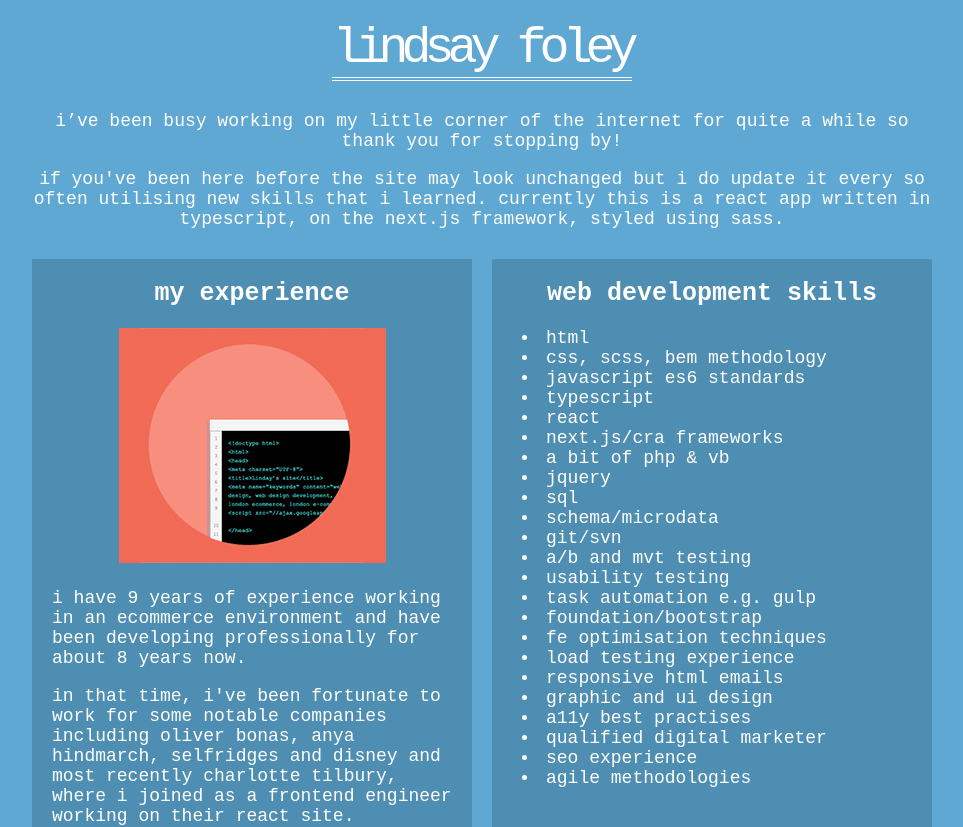
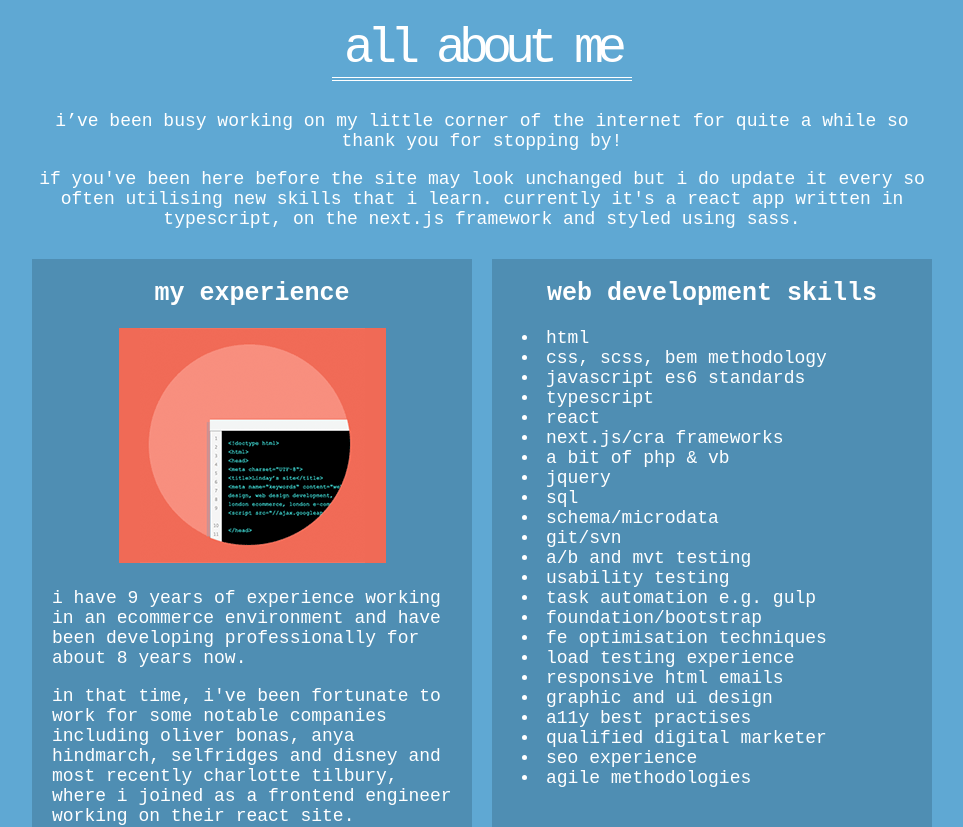
Before and after one commit to lindsayfoley/lindsayfoley, a Next.js app: page /about in a window 1280 px wide. Shown: the top 827 px of the page, without its empty margins (158-1121 px from the left). Built offline with nearby package versions, Linux system fonts and the light colour scheme; some icons are missing; a web font is replaced by a local one.

Commit message:
h1s updated and small tweaks to styling on smaller screens

```diff
--- a/components/Header.tsx
+++ /dev/null
@@ -1,10 +0,0 @@
-import React from "react";
-
-const Header: React.FunctionComponent = () =>
-  <header>
-    <h1 itemProp="name">
-      <a href="/">Lindsay Foley</a>
-    </h1>
-  </header>
-
-export default Header;
--- a/components/Layout.tsx
+++ b/components/Layout.tsx
@@ -1,7 +1,6 @@
 import React from 'react';
 import Head from "next/head";
 import MetaKeywords from './MetaKeywords';
-import Header from "./Header";
 import Footer from "./Footer";
 import "../public/styles/_layout.scss";
 
@@ -26,7 +25,6 @@ const Layout: React.FunctionComponent<ILayoutProps> = ({ children }) => {
         <link rel="stylesheet" href="https://use.typekit.net/ohe1rsj.css" />
         <link rel="stylesheet" href="https://use.fontawesome.com/releases/v5.8.1/css/all.css" integrity="sha384-50oBUHEmvpQ+1lW4y57PTFmhCaXp0ML5d60M1M7uH2+nqUivzIebhndOJK28anvf" crossOrigin="anonymous" />
       </Head>
-      <Header />
       {children}
       <Footer />
     </>
--- a/pages/about.tsx
+++ b/pages/about.tsx
@@ -12,11 +12,16 @@ const About: React.FunctionComponent = () => {
         <title>About Lindsay Foley, A Web Developer Based In London</title>
         <meta name="description" content="A Front End Web Developer from London with years of development experience. Find out more about my skills in HTML, CSS, JavaScript, UX and Web Optimisation." />
       </Head>
+      <header>
+        <h1 itemProp="name">
+          <a href="/">All About Me</a>
+        </h1>
+      </header>
       <main>
         <p>I’ve been busy working on my little corner of the internet for quite a while so thank you for stopping by!</p>
         <p>If you've been here before the site may look unchanged but I do update it every so often
-        utilising new skills that I learned. Currently this is a React app written in Typescript,
-        on the Next.js framework, styled using SASS.</p>
+        utilising new skills that I learn. Currently it's a React app written in Typescript,
+        on the Next.js framework and styled using SASS.</p>
         <section id="skills">
           <div>
             <h3>My experience</h3>
--- a/pages/index.tsx
+++ b/pages/index.tsx
@@ -11,6 +11,11 @@ const Home: React.FunctionComponent = () =>
       <title>I'm Lindsay Foley, A Front End Web Developer Based In London</title>
       <meta name="description" content="A Web Developer with many years of experience, specialising in front end development with a focus on design, UX, HTML, SCSS, Javascript and web optimisation." />
     </Head>
+    <header>
+      <h1 itemProp="name">
+        <a href="/">Lindsay Foley</a>
+      </h1>
+    </header>
     <section id="home">
       <Intro />
       <Nav buttons={[
--- a/pages/portfolio.tsx
+++ b/pages/portfolio.tsx
@@ -40,6 +40,11 @@ class Portfolio extends React.PureComponent<IPortfolioState> {
           <title>View My Web Development Portfolio and Past Projects</title>
           <meta name="description" content="Lindsay Foley is a web developer in London, have a look at some completed projects here." />
         </Head>
+        <header>
+          <h1 itemProp="name">
+            <a href="/">My Portfolio</a>
+          </h1>
+        </header>
         <main>
           <section className="companies">
             {workExperience.map(job => (
--- a/public/styles/Button.scss
+++ b/public/styles/Button.scss
@@ -12,10 +12,6 @@ button {
   transition: all 0.3s ease 0s;
   margin: 0 auto;
 
-  @include smallScreen {
-    margin-bottom: 15px;
-  }
-
   &:hover {
     background: $light-color;
     color: $primary-colour;
--- a/public/styles/_footer.scss
+++ b/public/styles/_footer.scss
@@ -20,6 +20,6 @@ footer {
   }
 
   #social-icons a:not(:first-of-type) {
-    margin-left: 20px;
+    margin-left: 25px;
   }
 }
--- a/public/styles/_home.scss
+++ b/public/styles/_home.scss
@@ -1,3 +1,5 @@
+@import "_base.scss";
+
 #home {
   padding: 0 20px;
 
@@ -9,5 +11,9 @@
     margin: 20px auto 0 auto;
     max-width: 540px;
     width: 100%;
+
+    @include smallScreen {
+      margin-top: 40px;
+    }
   }
 }
--- a/public/styles/_layout.scss
+++ b/public/styles/_layout.scss
@@ -27,9 +27,9 @@ body {
       flex-direction: column;
     }
 
-    a:first-of-type {
+    button {
       @include smallScreen {
-        margin-bottom: 20px;
+        margin-top: 20px;
       }
     }
   }
```
